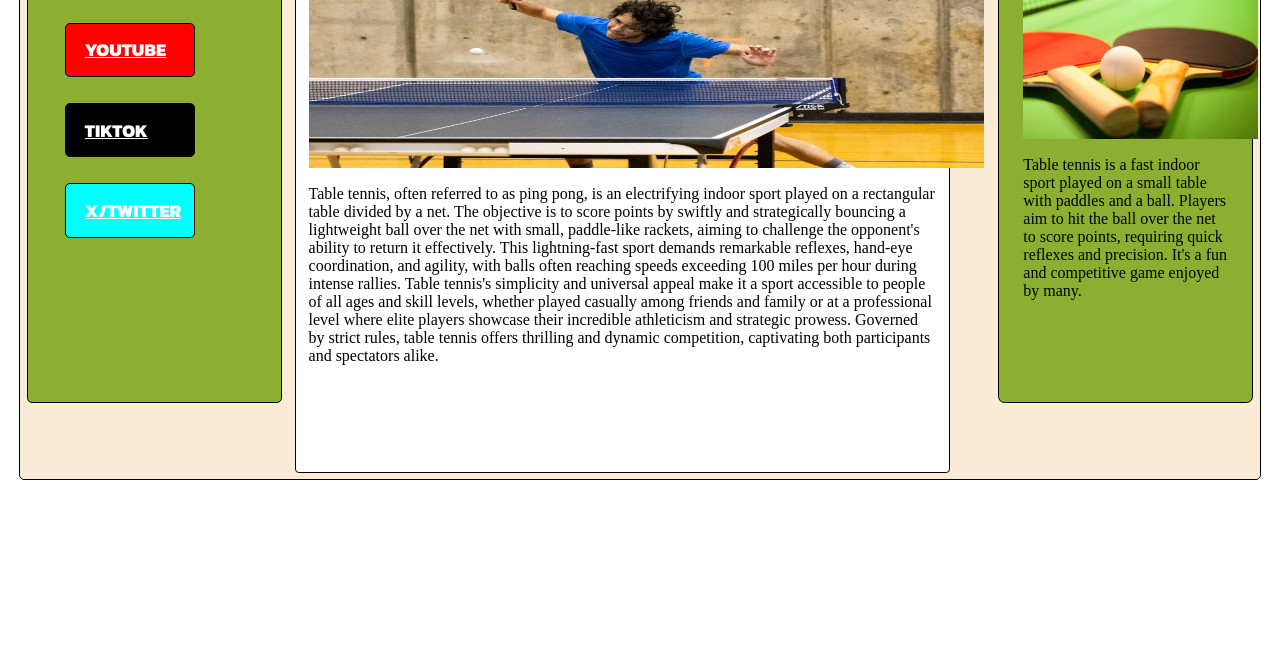
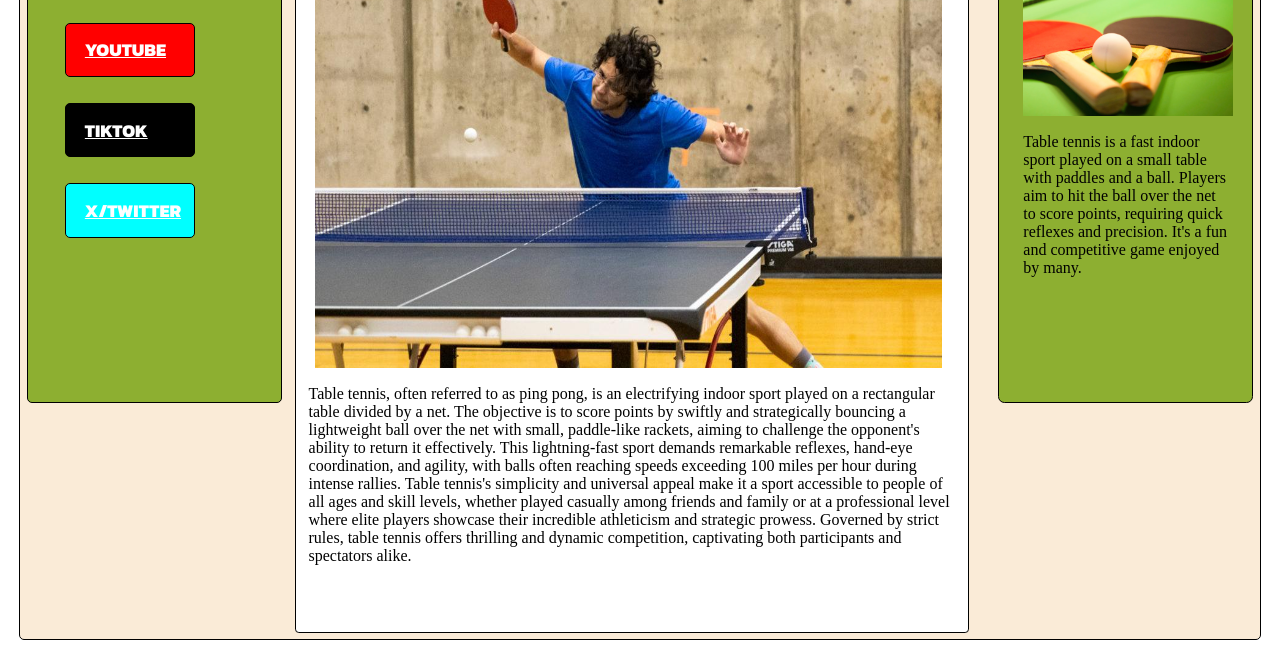
Before and after one commit to DenCzr/G1GFA1_Li_De_Marayag, a plain HTML site: page index.html in a window 1280 px wide. Shown: the part 209-862 px from the top of the page. Before the commit the page ends 800 px from the top, so only its background shows below. Drawn offline with Linux system fonts and the light colour scheme.

Commit message:
Add files via upload

```diff
--- a/index.html
+++ b/index.html
@@ -30,13 +30,13 @@
         <div class="BigBox">
             <div id="Content">
                 <div class="Head" id="H"><H1>Table Tennis</H1></div>
-                <img src="images/PingpongPLay.jpg" alt="Pingpong Play pics" width="675" height="200">
+                <div class="pic1" id="pc"><img src="images/PingpongPLay.jpg" alt="Pingpong Play pics"></div>
                 <p>Table tennis, often referred to as ping pong, is an electrifying indoor sport played on a rectangular table divided by a net. The objective is to score points by swiftly and strategically bouncing a lightweight ball over the net with small, paddle-like rackets, aiming to challenge the opponent's ability to return it effectively. This lightning-fast sport demands remarkable reflexes, hand-eye coordination, and agility, with balls often reaching speeds exceeding 100 miles per hour during intense rallies. Table tennis's simplicity and universal appeal make it a sport accessible to people of all ages and skill levels, whether played casually among friends and family or at a professional level where elite players showcase their incredible athleticism and strategic prowess. Governed by strict rules, table tennis offers thrilling and dynamic competition, captivating both participants and spectators alike.</p>
             </div>
         </div>
         <div class="box_two">
             <div id="picntext">
-                <div><img src="images/ping pong smol pic.png" alt="racketpic" width="235"></div>
+                <div class="pic2" id="pc1"><img src="images/ping pong smol pic.png" alt="racketpic"></div>
                 <div><p>Table tennis is a fast indoor sport played on a small table with paddles and a ball. Players aim to hit the ball over the net to score points, requiring quick reflexes and precision. It's a fun and competitive game enjoyed by many.</p></div>
             </div>
         </div>
--- a/style.css
+++ b/style.css
@@ -22,8 +22,8 @@
     border: .1vw solid black;
     border-radius: .3vw;
     background-color: white;
-    width: 51vw;
-    height: 70vh;
+    width: 52.5vw;
+    height: 90vh;
 }
 
 .box_one{
@@ -65,13 +65,25 @@
     transition: 0.6s;
 }
 
+.pic1 img{
+    width: 49vw;
+    height: 50vh;
+}
+
+.pic2 img{
+    width: 16.4vw;
+}
+
 .links2:hover{
     font-size: larger;
     transition: 0.4s;
 }
 
+.links2 a{
+    size: 5vw;
+}
+
 .links{
-    text-size-adjust: .5vw;
     font-family: 'Kanit', sans-serif;
     border: .1vw solid black;
     border-radius: .5vw;
```
